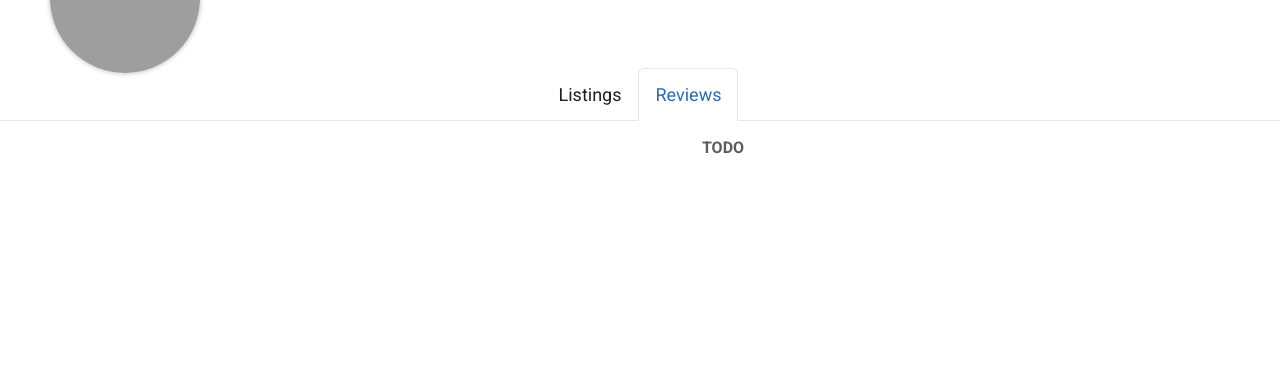
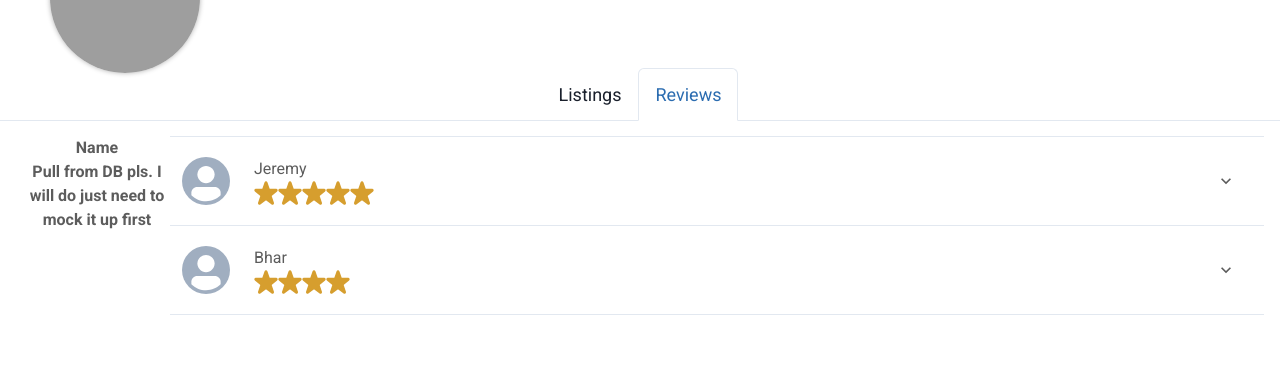
Before and after one commit to praysimanjuntak/ntu-market, a React (Create React App) app in the folder MERN base/client/: page /myProfile in a window 1280 px wide. Both pictures are taken after a click on the tab "Reviews". Shown: the part 248-613 px from the top of the page. Built offline with nearby package versions, Linux system fonts and the light colour scheme; grey boxes are pictures that could not be loaded.

Commit message:
[Frontend] Profiles, Listings, Reviews
Added Profile with Listings and Reviews.

```diff
--- a/MERN base/client/src/pages/Profile/Components/ProfileBody.js
+++ b/MERN base/client/src/pages/Profile/Components/ProfileBody.js
@@ -2,7 +2,7 @@ import { Box, Tab, Tabs, TabList, TabPanel, TabPanels, Grid, GridItem, Button }
 import { useEffect, useState } from "react";
 import Description from "./Description";
 import Listing from "./Listing";
-import Review from "./Review";
+import Review from "./ProfileReview";
 //Toggling states can be dropped, handled by CHAKRAUI in TABS
 function ProfileBody(){
     return(
--- /dev/null
+++ b/MERN base/client/src/pages/Profile/Components/ProfileReview.js
@@ -0,0 +1,71 @@
+import { Accordion, AccordionItem, AccordionButton, AccordionPanel, AccordionIcon, Box, Avatar, Grid, GridItem, HStack } from "@chakra-ui/react";
+import {StarIcon} from "@chakra-ui/icons";
+import Description from "./Description";
+import Review from"./Review";
+import { useState, useEffect } from "react";
+
+function ProfileReview(){
+    const reviewItems = [
+        {
+            name: "Jeremy",
+            stars: 5,
+            description:
+            "Very Responsive",
+            getImageSrc: () => require("../../../media/anyone.jpg"),
+        },
+        {
+            name: "Bhar",
+            stars: 4,
+            description:
+            "Very Fast",
+            getImageSrc: () => require("../../../media/anyone.jpg"),
+        },
+
+    ]
+    const profileItems =
+        {
+            userId: "Number",
+            name: "Name",
+            description: "Pull from DB pls. I will do just need to mock it up first",
+
+        };
+    return(
+        <>
+        <Grid
+            templateAreas={`"nav main"
+                            "nav main"`}
+            gridTemplateRows={'50px 1fr 30px'}
+            gridTemplateColumns={'150px 1fr'}
+            h='800px'
+            gap='1'
+            color='blackAlpha.700'
+            fontWeight='bold'
+            >
+            <GridItem pl='3' bg='white.300' area={'nav'}>
+                <Description
+                    name = {profileItems.name}
+                    description = {profileItems.description}/>
+            </GridItem>
+            <Accordion allowMultiple>
+
+                {reviewItems.map((reviewItem)=>(
+
+                    <Review
+                    src={reviewItem.getImageSrc()}
+                    name={reviewItem.name}
+                    value={reviewItem.stars}
+                    description={reviewItem.description}
+                    />
+
+                ))}
+            </Accordion>
+        </Grid>
+
+        </>
+
+
+    )
+
+
+}
+export default ProfileReview;
--- a/MERN base/client/src/pages/Profile/Components/ProfileSection.js
+++ b/MERN base/client/src/pages/Profile/Components/ProfileSection.js
@@ -13,19 +13,19 @@ function ProfileSection(props) {
 
     const items = [
         {
-            title: "Living Room Sofa",
-            price: "$450",
+            title: "Microsoft Computer",
+            price: "$200",
             description:
-            "This sofa is perfect for modern tropical spaces, baroque inspired spaces, earthy toned spaces and for people who love a chic design with a sprinkle of vintage design.",
+            "Good Computer",
             getImageSrc: () => require("../../../media/anything.jpg"),
             favourited: true,
             buyer: false,
         },
         {
-            title: "Living Room Sofa",
-            price: "$450",
+            title: "Microsoft Computer II",
+            price: "$250",
             description:
-                "This sofa is perfect for modern tropical spaces, baroque inspired spaces, earthy toned spaces and for people who love a chic design with a sprinkle of vintage design.",
+                "Good Computer",
             getImageSrc: () => require("../../../media/anything.jpg"),
             favourited: true,
             buyer: false,
--- /dev/null
+++ b/MERN base/client/src/pages/Profile/Components/Rating.js
@@ -0,0 +1,24 @@
+import { StarIcon } from "@chakra-ui/icons";
+import { Flex } from "@chakra-ui/layout";
+
+function Rating({value}) {
+// const check =() =>{
+//     console.log(value);
+//     return true;
+// }
+  const stars = [];
+  for (let i = 0; i < value; i++) {
+    // check();
+    stars.push(
+      <StarIcon key={i} color="yellow.500" w={6} h={6} />
+    );
+  }
+
+  return (
+    <Flex align="center">
+      {stars}
+    </Flex>
+  );
+}
+
+export default Rating;
--- a/MERN base/client/src/pages/Profile/Components/Review.js
+++ b/MERN base/client/src/pages/Profile/Components/Review.js
@@ -1,33 +1,29 @@
-import { Tab, Tabs, TabList, TabPanel, TabPanels, Grid, GridItem } from "@chakra-ui/react";
-import { useState } from "react";
-import Description from "./Description";
-//API to populate reviews
-function Review(){
-    return(
-        <>
-        <Grid
-            templateAreas={`"nav main"
-                            "nav main"`}
-            gridTemplateRows={'50px 1fr 30px'}
-            gridTemplateColumns={'150px 1fr'}
-            h='800px'
-            gap='1'
-            color='blackAlpha.700'
-            fontWeight='bold'
-            >
-            <GridItem pl='3' bg='white.300' area={'nav'}>
-                <Description/>
-            </GridItem>
-            <GridItem pl='3' bg='white.300' area={'main'}>
-                TODO
-            </GridItem>
-        </Grid>
+import { StarIcon } from "@chakra-ui/icons";
+import { Flex } from "@chakra-ui/layout";
+import Rating from "./Rating";
+import { Accordion, AccordionItem, AccordionButton, AccordionPanel, AccordionIcon, Box, Avatar, Grid, GridItem, HStack } from "@chakra-ui/react";
+function Review(props) {
+    console.log(props)
+  return (
+    <>
+        <AccordionItem>
+            <HStack p={3}>
+            <Avatar src={props.getImageSrc} />
+            <AccordionButton>
+                <Box as="span" flex='1' textAlign='left'>
+                {props.name}
+                <Rating value={props.value}/>
+                </Box>
 
-        </>
+                <AccordionIcon />
+            </AccordionButton>
+            </HStack>
+            <AccordionPanel pb={4}>
+                {props.description}
+            </AccordionPanel>
+        </AccordionItem>
+    </>
+  );
+}
 
-
-    )
-
-
-}
 export default Review;
```
Also changed, not shown: MERN base/client/src/media/anyone.jpg (added).
